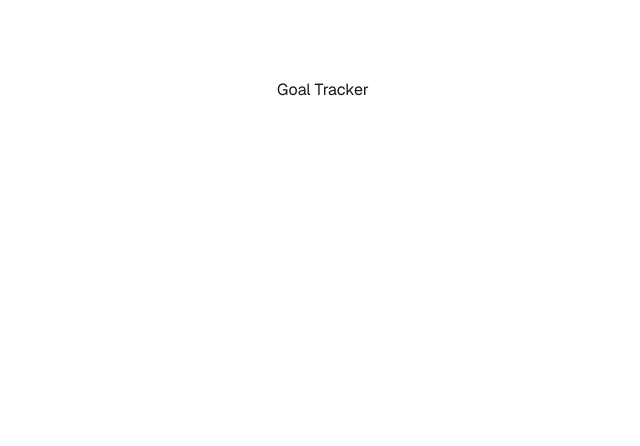
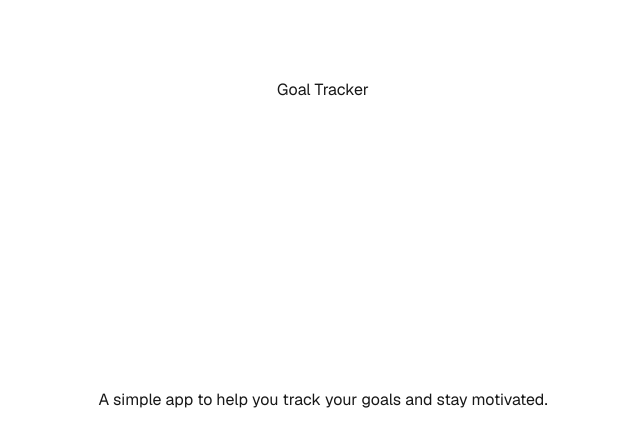
Before and after one commit to Aaron-Currie/goal-tracker, a Next.js app: page / in a window 1280 px wide. Shown: the top 446 px of the page, without its empty margins (317-957 px from the left). Built offline with nearby package versions, Linux system fonts and the light colour scheme.

Commit message:
inital branch commit

```diff
--- a/src/app/page.tsx
+++ b/src/app/page.tsx
@@ -2,6 +2,9 @@ export default function Home() {
   return (
     <main className="font-sans grid grid-rows-[20px_1fr_20px] items-center justify-items-center min-h-screen p-8 pb-20 gap-16 sm:p-20">
       <h1>Goal Tracker</h1>
+      <p className="text-center max-w-lg">
+        A simple app to help you track your goals and stay motivated.
+      </p>
     </main>
   );
 }
```
